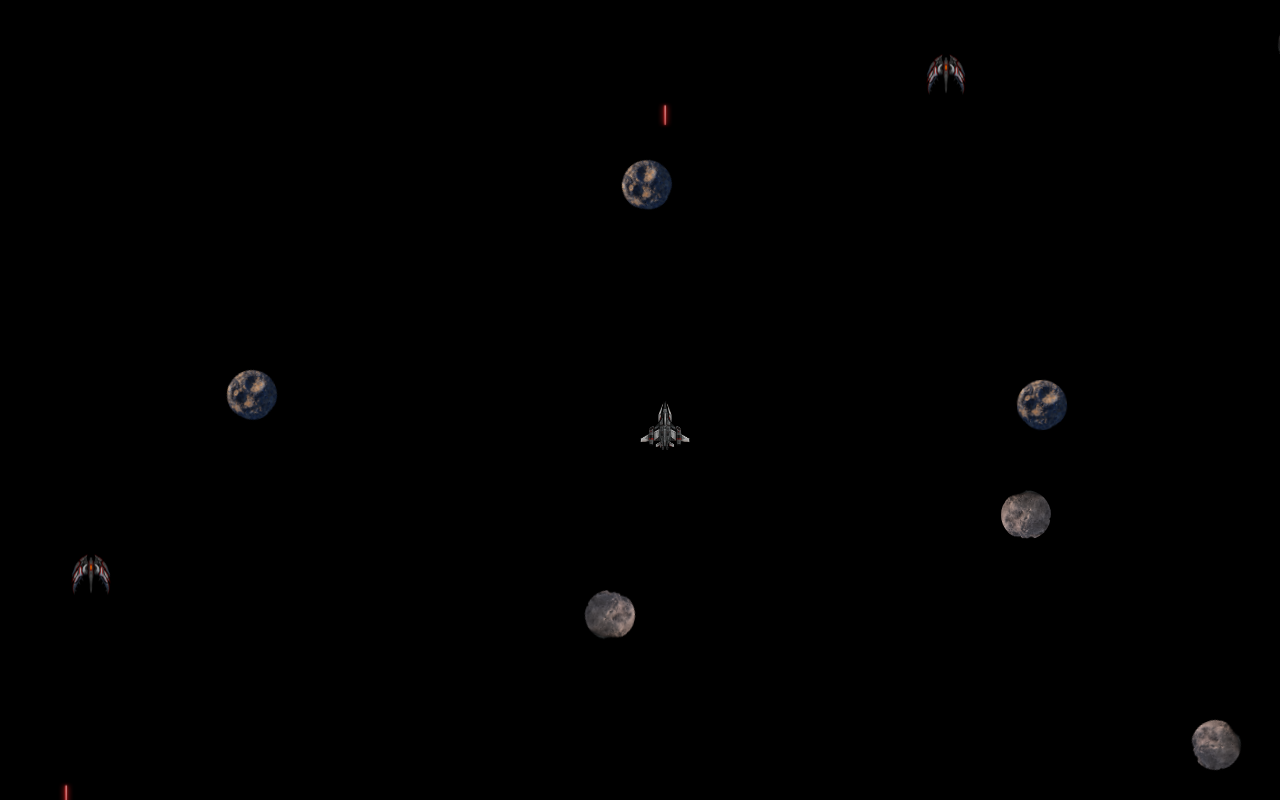
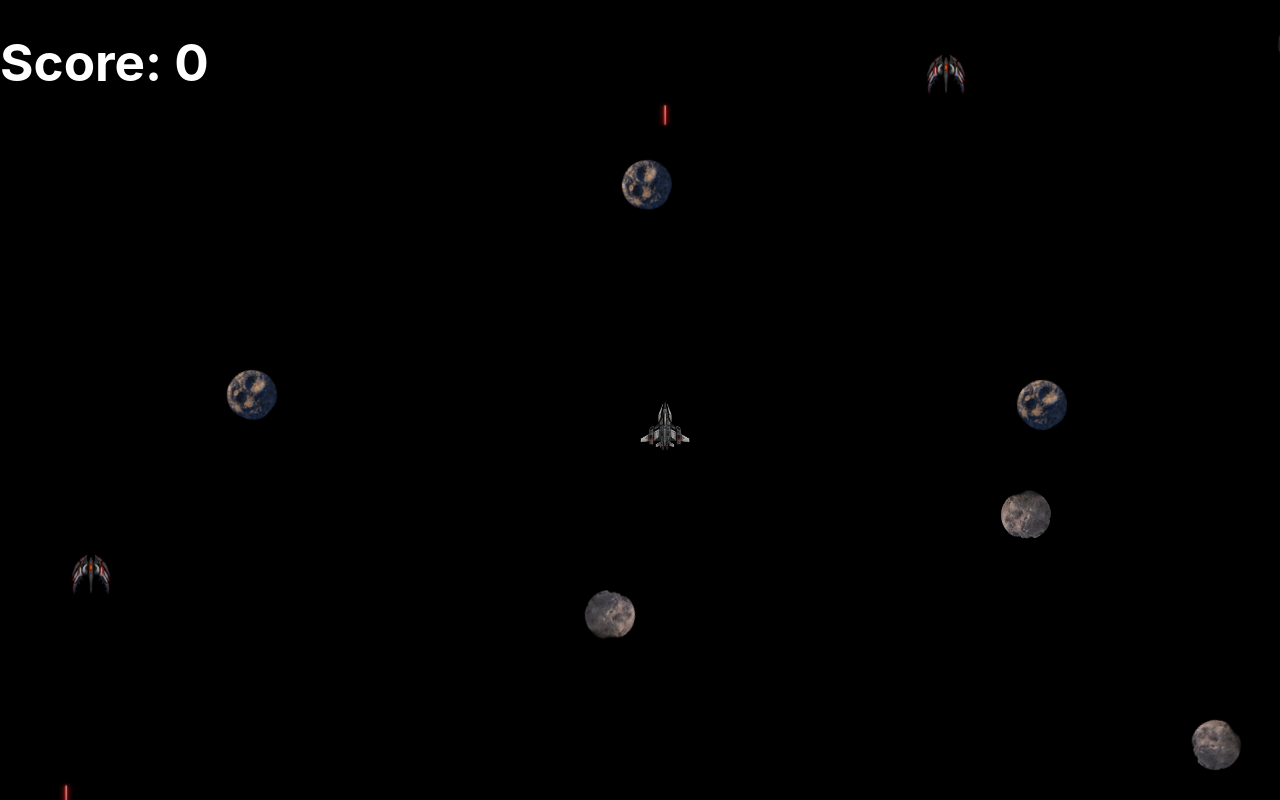
Before and after one commit to pslib-cz/2023-p3a-mpa-react-project-dankolar69, a React (Vite) app in the folder my-vue-app/: page /gameplay in a window 1280 px wide. Built offline with nearby package versions, Linux system fonts and the light colour scheme.

Commit message:
basic score

```diff
--- a/my-vue-app/src/components/Gameplay.tsx
+++ b/my-vue-app/src/components/Gameplay.tsx
@@ -13,7 +13,7 @@ type Position = {
     x: number;
     y: number;
 
-    id?: number;
+    id?: string;
     image?: string;
 };
 
@@ -22,6 +22,7 @@ type Position = {
 
 const asteroidImages = [asteroid1, asteroid2];
 //let nextId = 0;
+
 
 const Gameplay: React.FC = () => {
   const playerPosition = useRef<Position>({ x: window.innerWidth / 2, y: window.innerHeight / 2 });
@@ -32,6 +33,7 @@ const Gameplay: React.FC = () => {
   const [enemies, setEnemies] = useState<Position[]>([]);
   const [enemyBullets, setEnemyBullets] = useState<EnemyBullet[]>([]);
   const [explosions, setExplosions] = useState([]);
+  const [score, setScore] = useState(0);
 
 
   const handleKeyDown = (event: KeyboardEvent) => {
@@ -116,10 +118,12 @@ const Gameplay: React.FC = () => {
       return newBullets;
     });
       setBullets((prevBullets) =>
+
       prevBullets.filter((bullet) => {
 
         for (let i = 0; i < enemies.length; i++) {
           const enemy = enemies[i];
+
           if (
             bullet.x < enemy.x + 40 &&
             bullet.x + 40 > enemy.x &&
@@ -128,9 +132,10 @@ const Gameplay: React.FC = () => {
           ) {
 
             setEnemies((prevEnemies) => prevEnemies.filter((e) => e.id !== enemy.id));
-
+            setScore(prevScore => prevScore + .5);
             return false;
           }
+
         }
         return true;
       })
@@ -176,7 +181,7 @@ const Gameplay: React.FC = () => {
           const newBullet = {
             x: enemy.x,
             y: enemy.y,
-            id: uuidv4(),
+            id: parseInt(uuidv4()),
           };
           setEnemyBullets((prev) => [...prev, newBullet]);
         }
@@ -197,7 +202,9 @@ const Gameplay: React.FC = () => {
     return () => clearInterval(interval);
   }, []);
   if (gameOver) {
+    setScore(0);
     return <div>Game Over</div>;
+
   }
 
   return (
@@ -212,6 +219,7 @@ const Gameplay: React.FC = () => {
         overflow: 'hidden'
       }}
     >
+      <h1 style={{ color: 'white' }}>Score: {score}</h1>
       <Player position={playerPosition.current} />
       {asteroids.map((asteroid) => (
       <Asteroid
--- a/package.json
+++ b/package.json
@@ -1,5 +1,8 @@
 {
   "dependencies": {
     "uuid": "^9.0.1"
+  },
+  "devDependencies": {
+    "@types/uuid": "^9.0.8"
   }
 }
```
Also changed, not shown: 1 other file (tests, documents, lock files or other folders).
